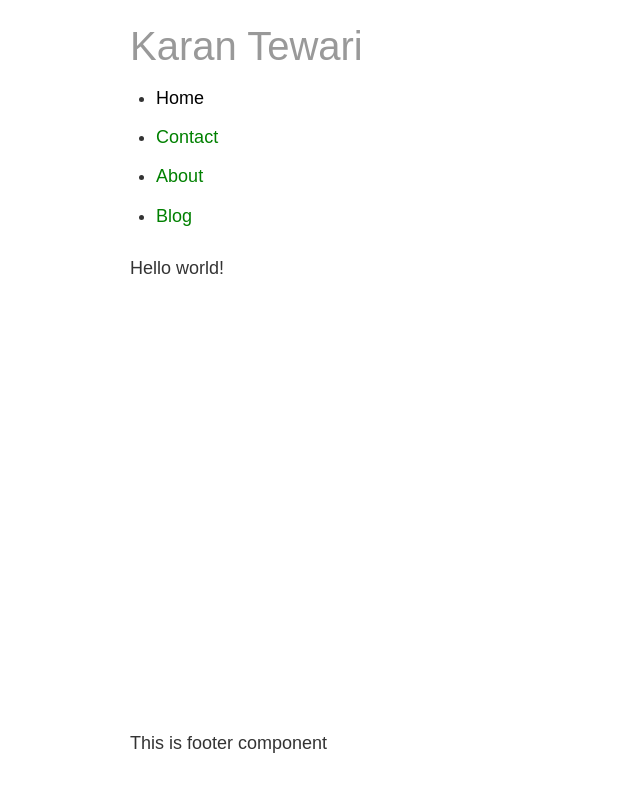
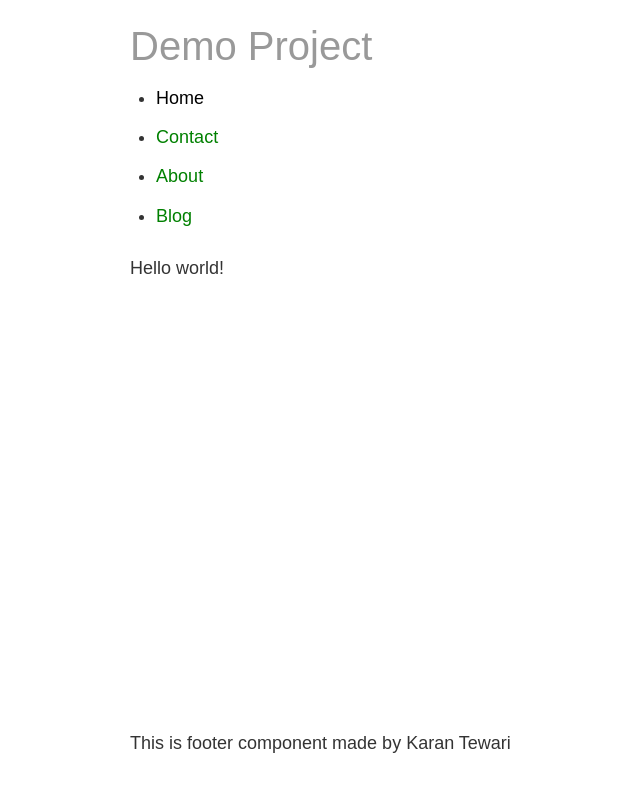
Before and after one commit to karan-tewari/gatsbyBootcamp, a Gatsby site: page / in a window 1280 px wide. Shown: the whole page, without its empty margins (153-793 px from the left). Built offline with nearby package versions, Linux system fonts and the light colour scheme; Gatsby itself is replaced by a stand-in of ours.

Commit message:
use of graphql

```diff
--- a/src/components/Footer.js
+++ b/src/components/Footer.js
@@ -1,8 +1,18 @@
 import React from 'react';
+import {useStaticQuery, graphql} from 'gatsby'
 
 const Footer = () => {
+    const data = useStaticQuery(graphql`
+       query{
+            site{
+                siteMetadata{
+                    author
+                }
+            }
+       }
+    `)
     return(
-        <p>This is footer component</p>
+    <p>This is footer component made by {data.site.siteMetadata.author}</p>
     )
 }
 
--- a/src/components/Header.js
+++ b/src/components/Header.js
@@ -1,12 +1,21 @@
 import React from "react"
 
-import { Link } from "gatsby"
+import { Link, useStaticQuery, graphql } from "gatsby"
 import styles from "./header.module.scss"
 
 const Header = () => {
+  const data = useStaticQuery(graphql`
+    query{
+      site{
+        siteMetadata{
+          title
+        }
+      }
+    }
+  `)
   return (
     <div>
-      <p className={styles.headerHead}>Karan Tewari</p>
+      <p className={styles.headerHead}>{data.site.siteMetadata.title}</p>
       <ul>
         <li>
           <Link className={styles.link} activeClassName={styles.active} to="/">
```
